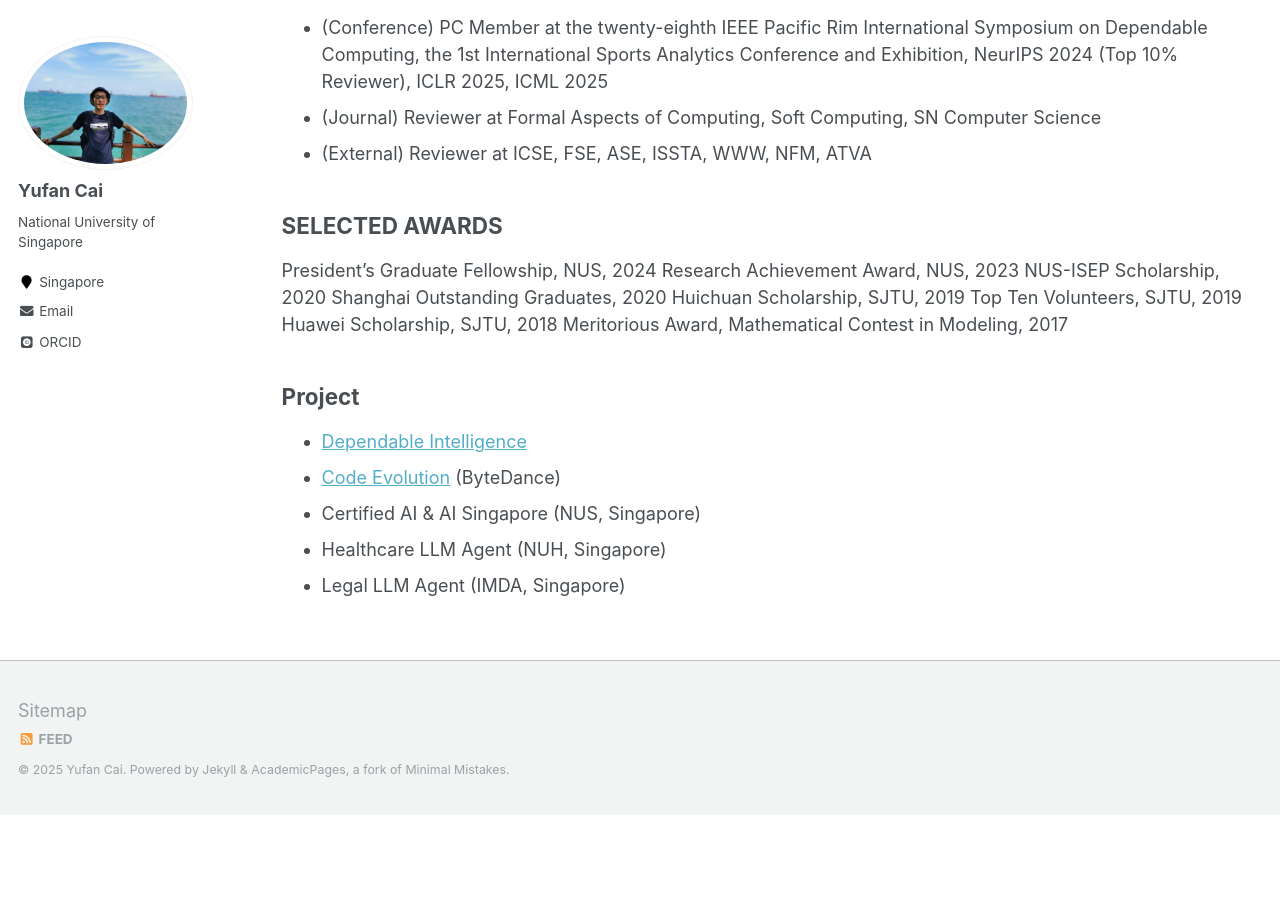
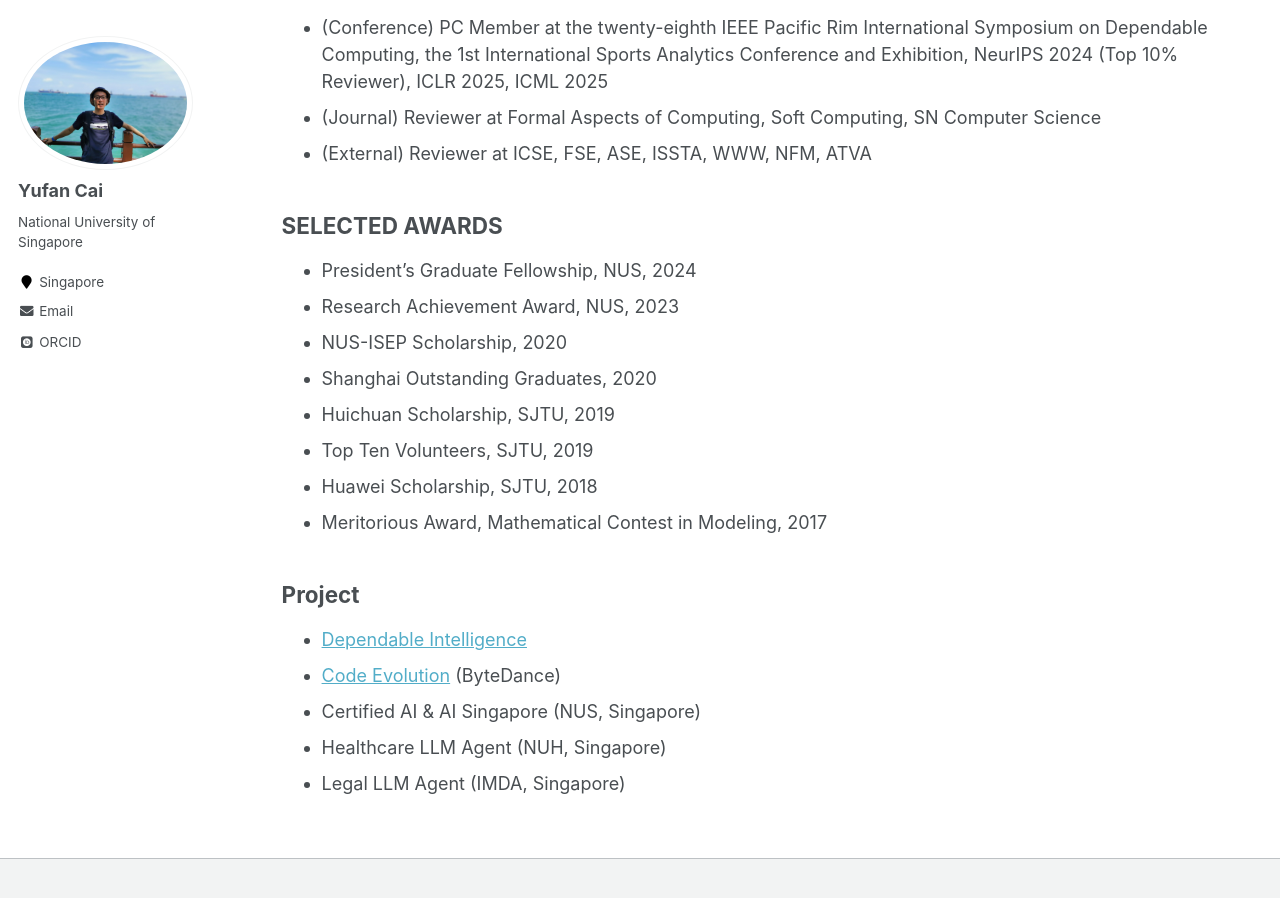
Before and after one commit to CaiYufan-NUS/caiyufan-nus.github.io, a Jekyll site: the page built from _pages/cv.md, in a window 1280 px wide and 900 px high, scrolled down 933 px. Built offline with Jekyll 4.4.1, drawn with Linux system fonts in a browser that asks for light colours; some web fonts are replaced; before the commit the page ends 1748 px from its top, so only the background shows below that.

Commit message:
Update cv.md

```diff
--- a/_pages/cv.md
+++ b/_pages/cv.md
@@ -26,14 +26,14 @@ redirect_from:
 - (External) Reviewer at ICSE,  FSE,  ASE, ISSTA, WWW, NFM, ATVA
 
 ## SELECTED AWARDS
-President’s Graduate Fellowship, NUS, 2024
-Research Achievement Award, NUS, 2023
-NUS-ISEP Scholarship, 2020
-Shanghai Outstanding Graduates, 2020
-Huichuan Scholarship, SJTU, 2019
-Top Ten Volunteers, SJTU, 2019
-Huawei Scholarship, SJTU, 2018
-Meritorious Award, Mathematical Contest in Modeling, 2017
+- President’s Graduate Fellowship, NUS, 2024
+- Research Achievement Award, NUS, 2023
+- NUS-ISEP Scholarship, 2020
+- Shanghai Outstanding Graduates, 2020
+- Huichuan Scholarship, SJTU, 2019
+- Top Ten Volunteers, SJTU, 2019
+- Huawei Scholarship, SJTU, 2018
+- Meritorious Award, Mathematical Contest in Modeling, 2017
 
 ## Project
 - [Dependable Intelligence](https://www.depintel.com/)
```
